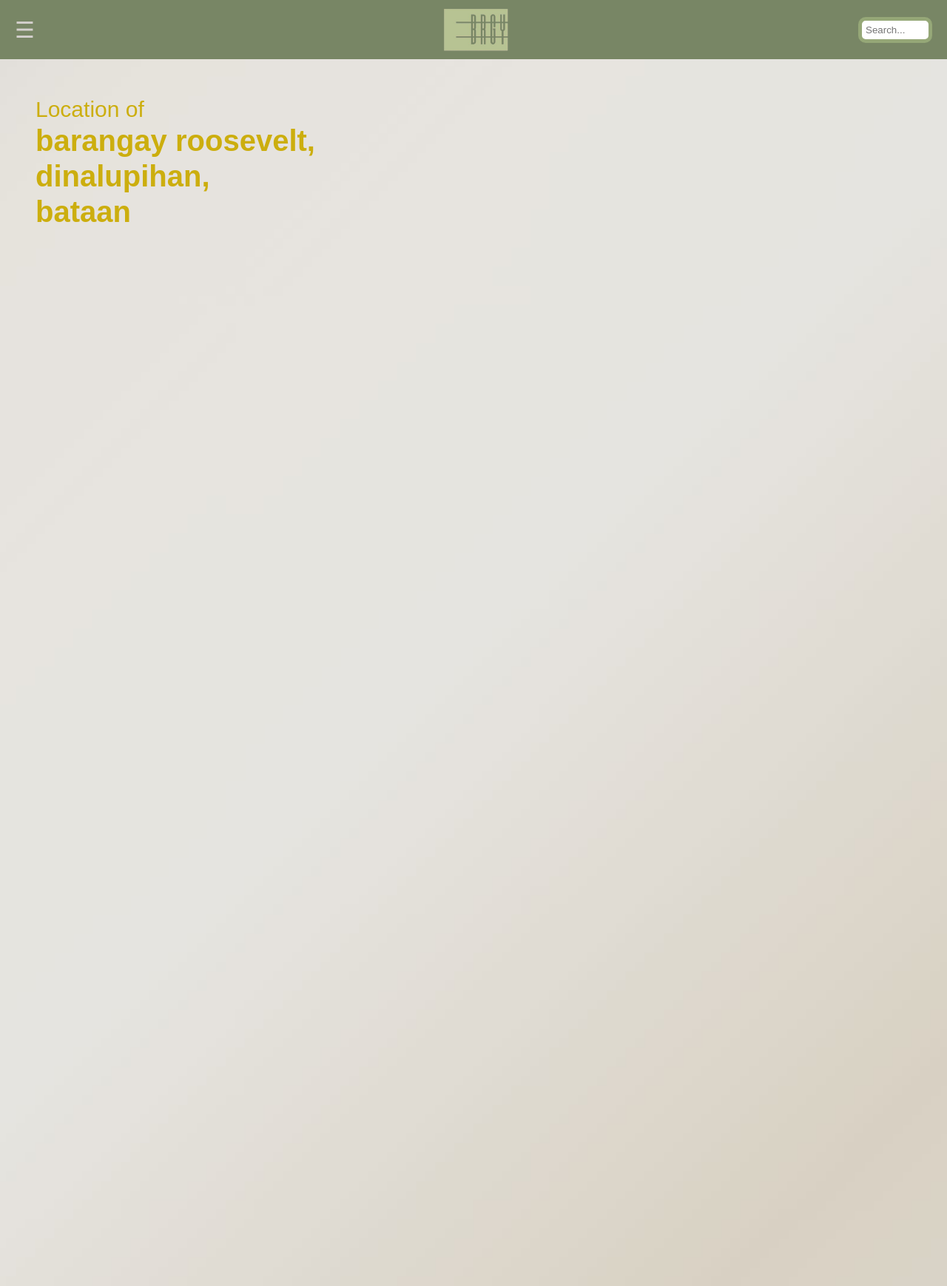
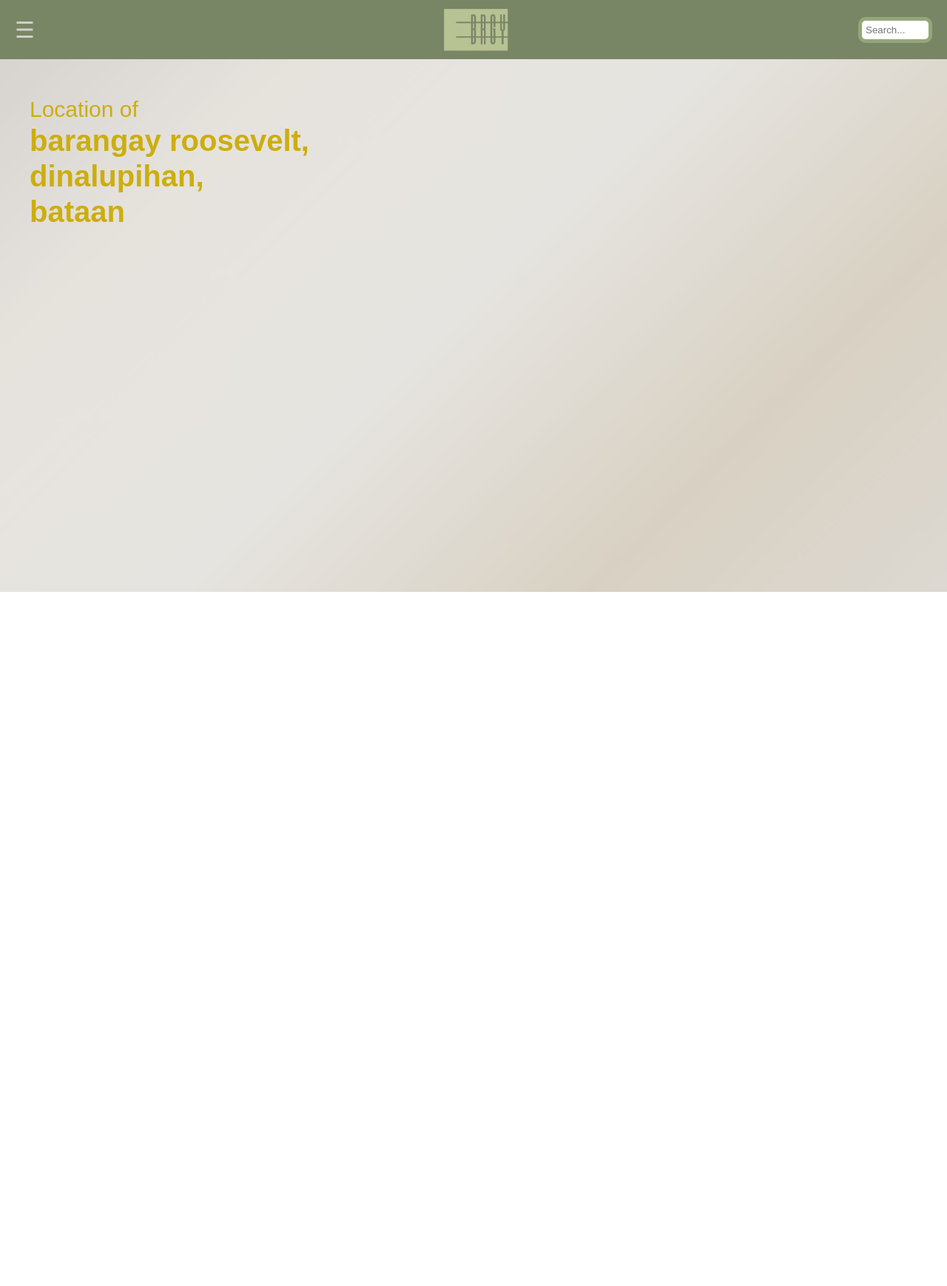
Before and after one commit to WesleyJoshuaPerez/EBRG-PROJECT, a PHP site: page /maindashboard.html in a window 1280 px wide. Shown: the whole page at 74% size. After the commit the page ends 800 px from the top, so only its background shows below. Run offline with PHP 8.4, Linux system fonts and the light colour scheme; some web fonts are replaced.

Commit message:
Update maindashboard.css

```diff
--- a/maindashboard.css
+++ b/maindashboard.css
@@ -1,3 +1,8 @@
+html, body {
+    height: 100%;
+    width: 100%;
+    margin: 0;
+}
 body {
     background-image: url(bg_img/bg_img.jpg);
      background-repeat: no-repeat;
```
